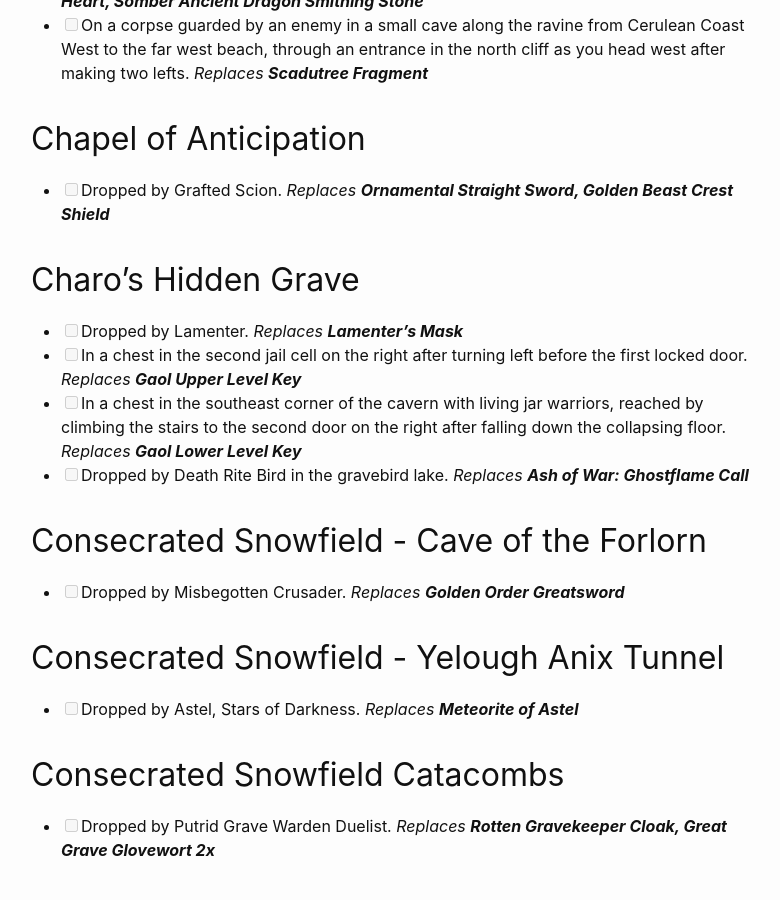
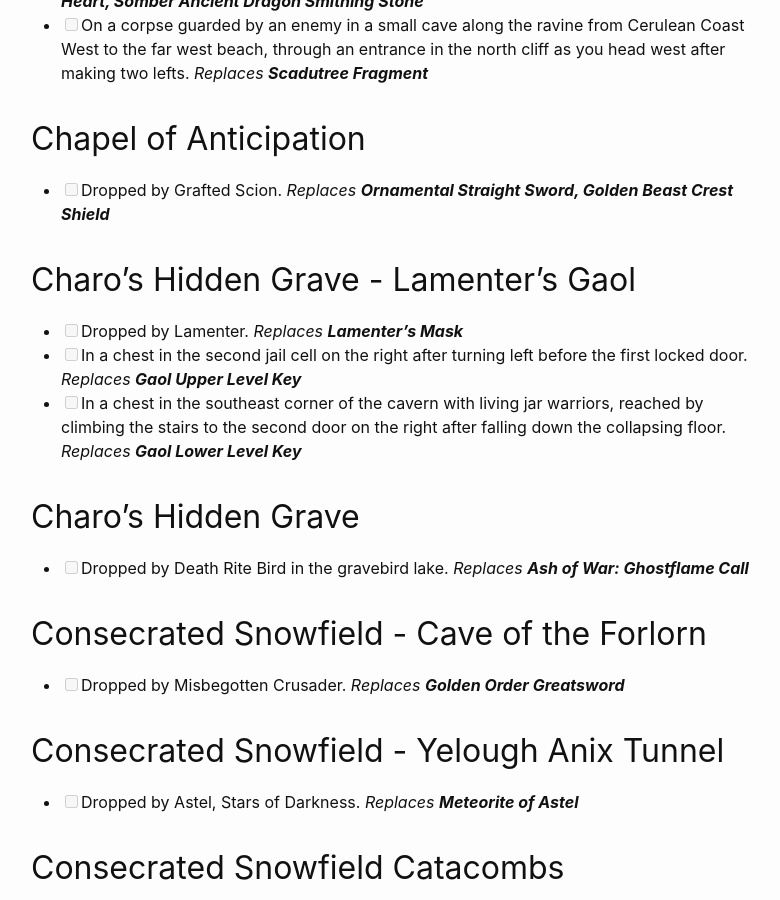
Before and after one commit to Zakkaruu/the-stone-tablet, a Jekyll site: the page built from _posts/2024-09-07-elden-ring-randomizer-all-checks-by-location.md, in a window 1280 px wide and 900 px high, scrolled down 6296 px. Shown: the whole window, without its empty margins (239-1019 px from the left). Built offline with Jekyll 4.4.1, drawn with Linux system fonts in a browser that asks for light colours.

Commit message:
Update 2024-09-07-elden-ring-randomizer-all-checks-by-location.md

```diff
--- a/_posts/2024-09-07-elden-ring-randomizer-all-checks-by-location.md
+++ b/_posts/2024-09-07-elden-ring-randomizer-all-checks-by-location.md
@@ -239,13 +239,15 @@ date: 2024-09-07 13:40:00
 - [ ] Dropped by Grafted Scion.
 *Replaces **Ornamental Straight Sword, Golden Beast Crest Shield***
 
-## Charo's Hidden Grave
+## Charo's Hidden Grave - Lamenter's Gaol
 - [ ] Dropped by Lamenter.
 *Replaces **Lamenter's Mask***
 - [ ] In a chest in the second jail cell on the right after turning left before the first locked door.
 *Replaces **Gaol Upper Level Key***
 - [ ] In a chest in the southeast corner of the cavern with living jar warriors, reached by climbing the stairs to the second door on the right after falling down the collapsing floor.
 *Replaces **Gaol Lower Level Key***
+
+## Charo's Hidden Grave
 - [ ] Dropped by Death Rite Bird in the gravebird lake.
 *Replaces **Ash of War: Ghostflame Call***
 
```
